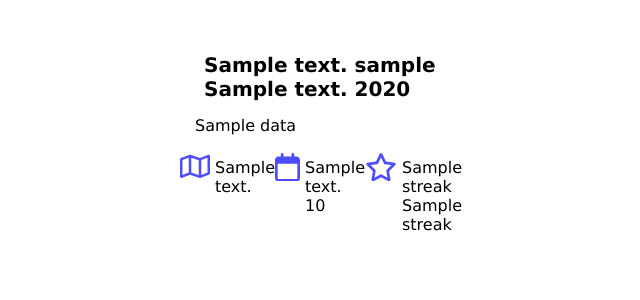
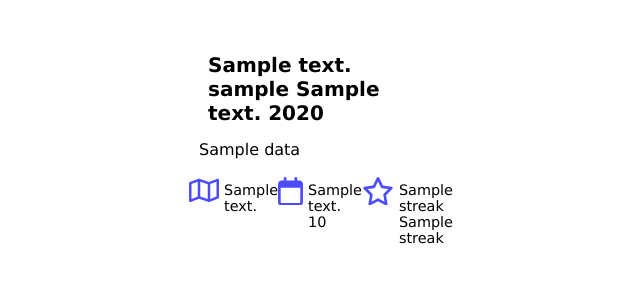
Before and after one commit to JoseDeFreitas/wikipedia-edits-chart, a FastAPI app: template src/templates/userchart.html in a window 1280 px wide. Shown: the part 71-371 px from the top of the page, without its empty margins (319-959 px from the left). Run offline with FastAPI, Linux system fonts and the light colour scheme; the template is opened without the code that fills it: most values are stand-ins (such as "Sample title", 1, 10 or a date in 2020).

Commit message:
Fix font size

```diff
--- a/src/static/global.css
+++ b/src/static/global.css
@@ -152,11 +152,11 @@
 }
 
 #additional-info {
-    font-size: 16px;
-    margin: 5px 0 0;
+    font-size: 0.9em;
+    margin: 5px 5px 0;
     padding: 8px 0;
     display: grid;
-    grid-template-columns: 1fr 1fr 1fr;
+    grid-template-columns: auto auto auto;
 }
 
 #additional-info div {
@@ -171,5 +171,4 @@
 
 #additional-info span {
     margin: 5px 0 0 5px;
-    font-size: 16px;
 }
```
